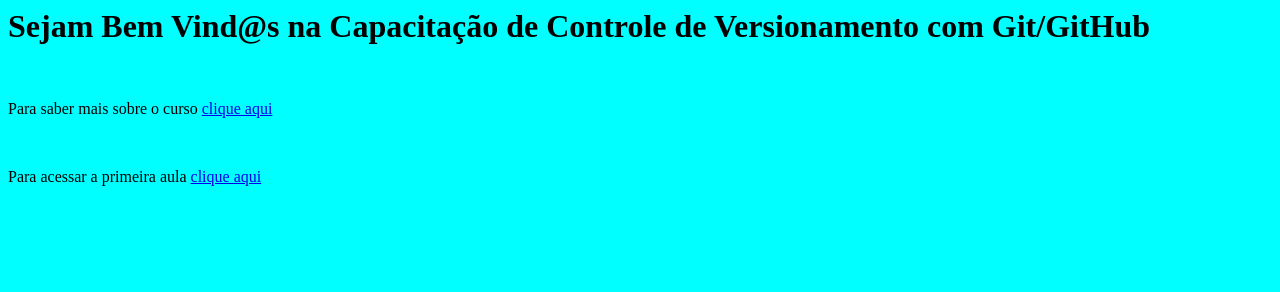
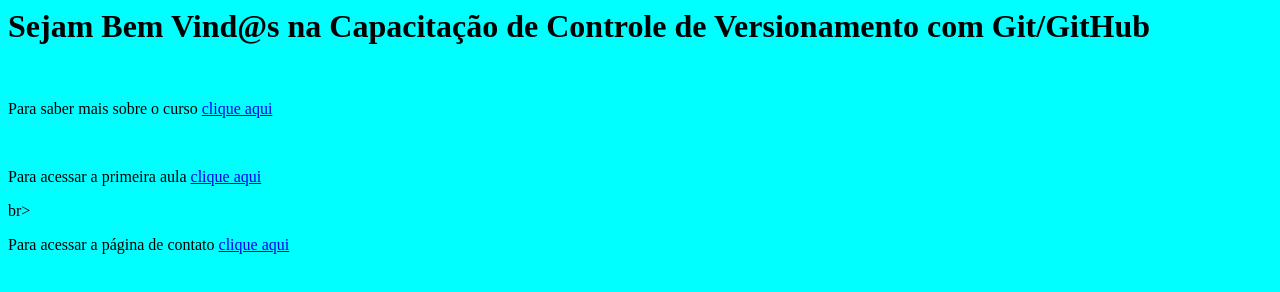
Before and after one commit to juliovansan/CapacitacaoGIT, a plain HTML site: page index.html in a window 1280 px wide. Drawn offline with Linux system fonts and the light colour scheme.

Commit message:
página contato e link no index

```diff
--- a/index.html
+++ b/index.html
@@ -11,5 +11,7 @@ aqui</a></p>
 <br>
 <p>Para acessar a primeira aula <a href="./aula1.html">clique
 aqui</a></p>
+br>
+<p>Para acessar a página de contato <a href="./contato.html">clique aqui</a></p>
 </body>
 </html>
```
Also changed, not shown: contato.html (added, +8 -0 lines).
